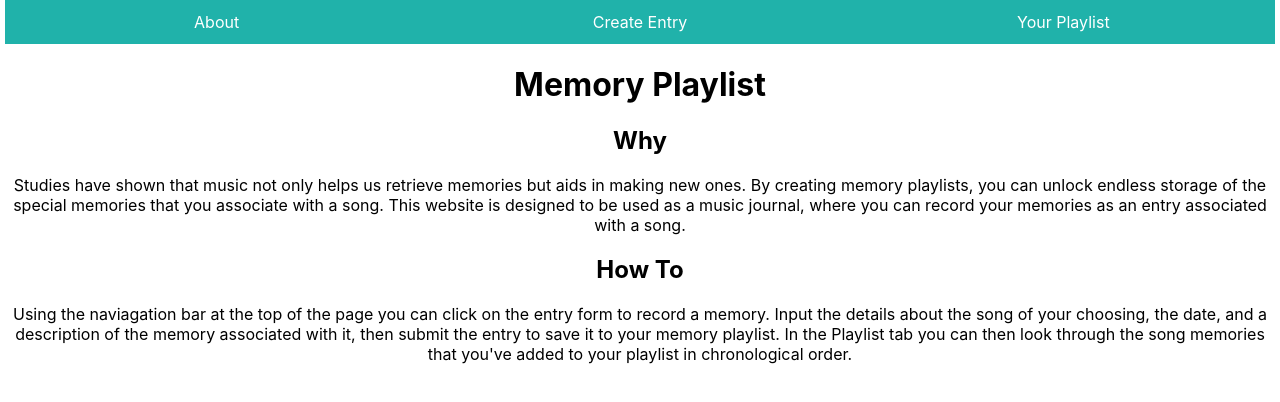
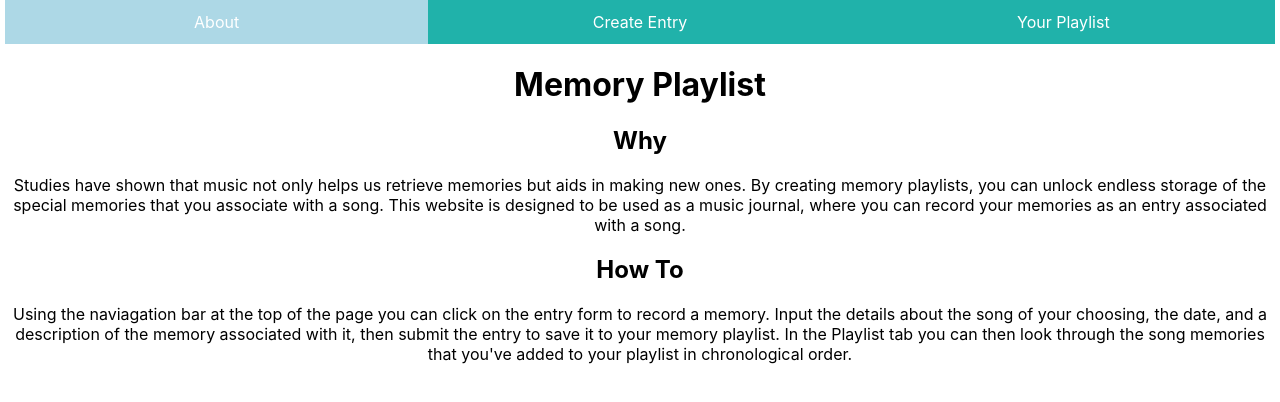
Before and after one commit to laurenmetz17/project2, a React (Create React App) app in the folder project2app/: page / in a window 1280 px wide. Shown: the top 402 px of the page. Built offline with nearby package versions, Linux system fonts and the light colour scheme.

Commit message:
add more styling for navBar

```diff
--- a/project2app/src/NavBar.js
+++ b/project2app/src/NavBar.js
@@ -3,6 +3,9 @@ import { NavLink} from "react-router-dom";
 
 function NavBar() {
 
+    const aboutActive = true;
+    const entryActive = false;
+    const playlistActive = false;
     const linkStyles = {
         display: "inline-block",
         width: "31.2%",
@@ -11,20 +14,48 @@ function NavBar() {
         background: "LightSeaGreen",
         textDecoration: "none",
         color: "white",
-      };
+    }
+    const activeStyles = {
+        display: "inline-block",
+        width: "31.2%",
+        padding: "12px",
+        //margin: "0 6px 6px",
+        background: "LightBlue",
+        textDecoration: "none",
+        color: "white",
+    }
     //add active style
+
+    console.log(window.location.pathname);
     return (
         <div id="links">
 
-            <NavLink to="/" exact="true" style={linkStyles} >About</NavLink>
-            <NavLink to="/createEntry" exact="true" style={linkStyles} >Create Entry</NavLink>
-            <NavLink to="/playlist" exact="true" style={linkStyles} >Your Playlist</NavLink>
+            <NavLink to="/" exact="true" style={window.location.pathname !== "/createEntry" && window.location.pathname !== "/playlist" ? activeStyles :linkStyles}
+            onClick={() => {
+                if(aboutActive !== true) {
+                aboutActive = !aboutActive;
+                playlistActive = false;
+                entryActive = false;
+            }}}>About</NavLink>
+            <NavLink to="/createEntry" exact="true" style={window.location.pathname === "/createEntry" ? activeStyles :linkStyles}
+            onClick={() => {
+                if(entryActive !== true) {
+                entryActive = !entryActive;
+                playlistActive = false;
+                aboutActive = false;
+            }}}>Create Entry</NavLink>
+            <NavLink to="/playlist" exact="true" style={window.location.pathname === "/playlist" ? activeStyles :linkStyles}
+            onClick={() => {
+                if(playlistActive !== true) {
+                playlistActive = !playlistActive;
+                aboutActive = false;
+                entryActive = false;
+                console.log("click playlist");
+            }}}>Your Playlist</NavLink>
 
         </div>
 
     )
-    //switch with routes between playlist page, song form , about
-    //navbar should always be rendered
 
 }
 
```
